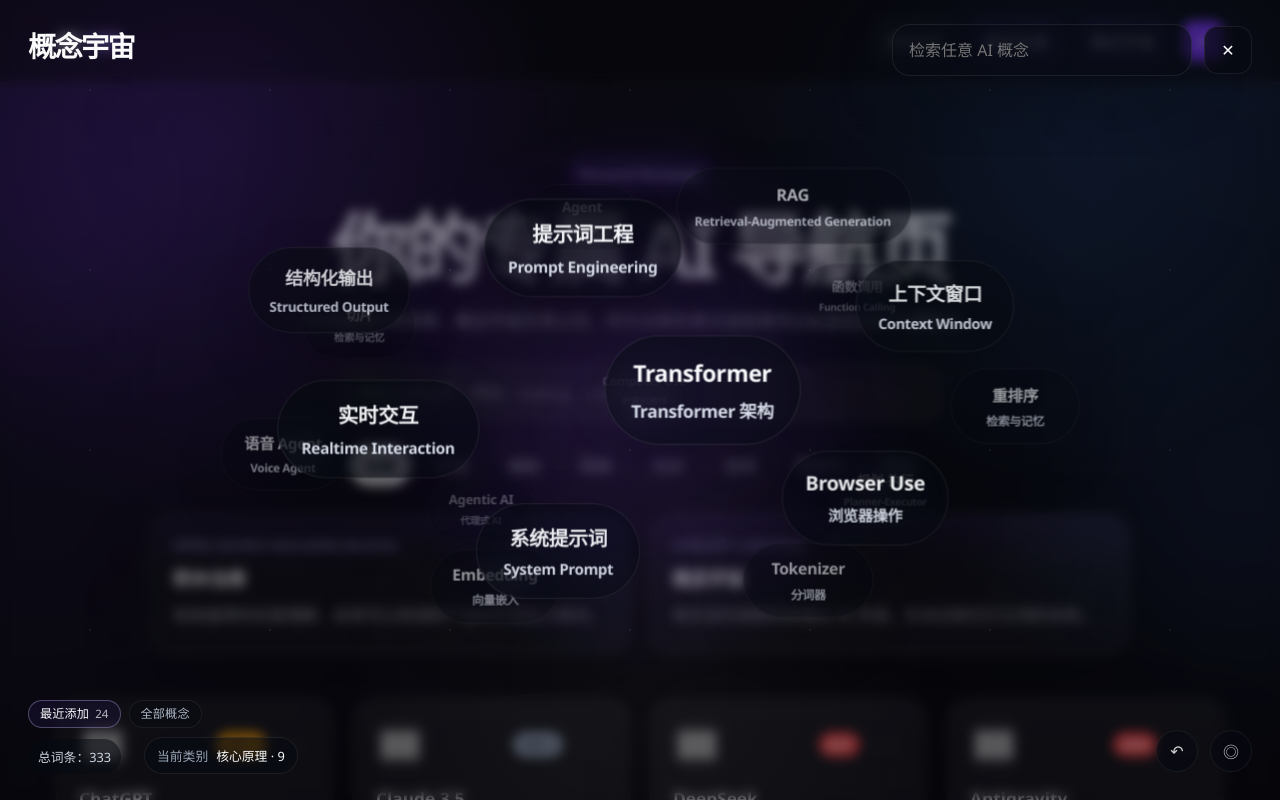
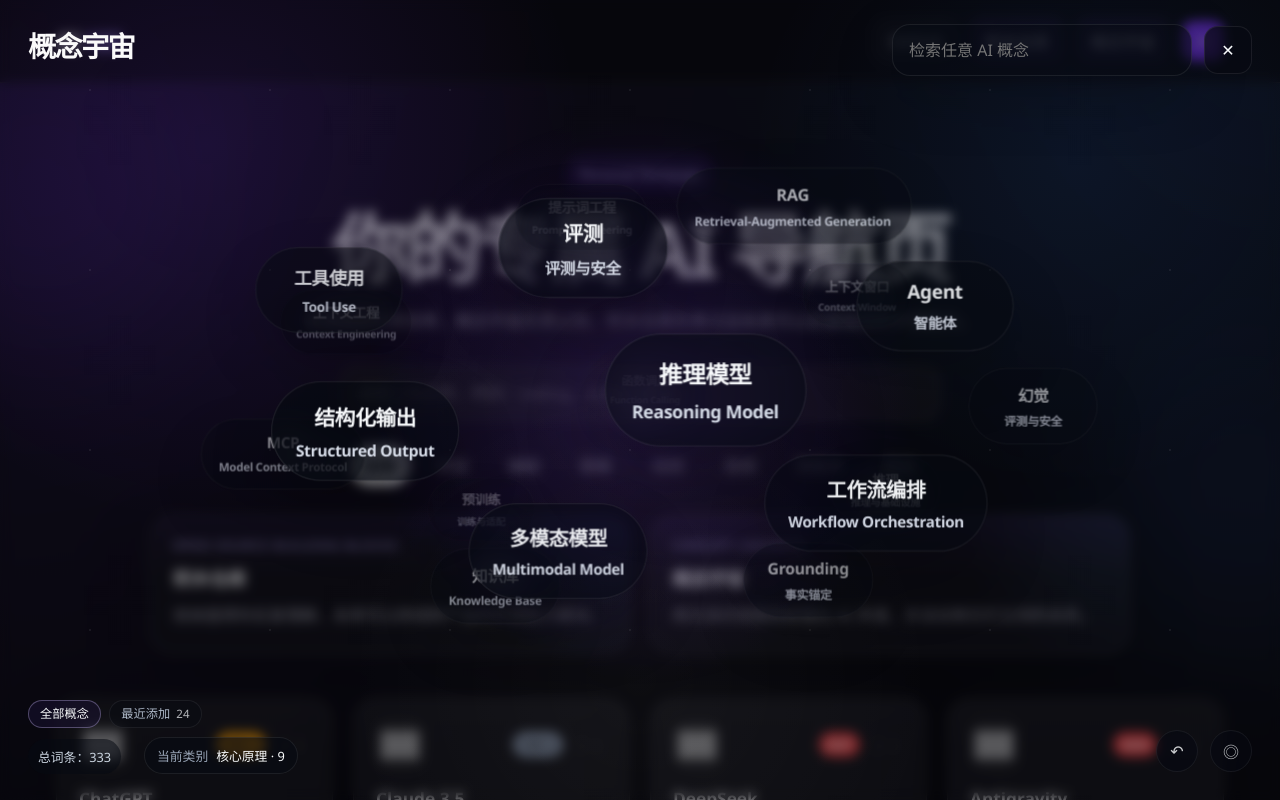
Before and after one commit to 9iliudar/Ai123, a Next.js app: page / in a window 1280 px wide. Both pictures are taken after a click on the button "概念宇宙". Shown: the top 800 px of the page. Built offline with nearby package versions, Linux system fonts and the light colour scheme; grey boxes are pictures that could not be loaded.

Commit message:
Adjust concept freshness filter behavior

```diff
--- a/components/concept-universe.js
+++ b/components/concept-universe.js
@@ -148,7 +148,7 @@ export default function ConceptUniverse({ open, onClose, requestedConcept }) {
   const [isHudPinned, setIsHudPinned] = useState(false);
   const [masteryMap, setMasteryMap] = useState({});
   const [activeClusterId, setActiveClusterId] = useState(conceptUniverse.clusters[0]?.id ?? null);
-  const [activeFreshness, setActiveFreshness] = useState(RECENT_FRESHNESS);
+  const [activeFreshness, setActiveFreshness] = useState(ALL_FRESHNESS);
   const [isClusterMenuOpen, setIsClusterMenuOpen] = useState(false);
   const [isPointerDown, setIsPointerDown] = useState(false);
   const [isDragging, setIsDragging] = useState(false);
@@ -861,18 +861,18 @@ export default function ConceptUniverse({ open, onClose, requestedConcept }) {
           <div className="universe-filter-row">
             <button
               type="button"
+              className={`universe-filter-chip ${activeFreshness === ALL_FRESHNESS ? "active" : ""}`}
+              onClick={() => setActiveFreshness(ALL_FRESHNESS)}
+            >
+              全部概念
+            </button>
+            <button
+              type="button"
               className={`universe-filter-chip ${activeFreshness === RECENT_FRESHNESS ? "active" : ""}`}
               onClick={() => setActiveFreshness(RECENT_FRESHNESS)}
             >
               最近添加
               <span>{recentConceptCount}</span>
-            </button>
-            <button
-              type="button"
-              className={`universe-filter-chip ${activeFreshness === ALL_FRESHNESS ? "active" : ""}`}
-              onClick={() => setActiveFreshness(ALL_FRESHNESS)}
-            >
-              全部概念
             </button>
           </div>
 
@@ -894,6 +894,7 @@ export default function ConceptUniverse({ open, onClose, requestedConcept }) {
                     type="button"
                     className={cluster.id === activeClusterId ? "is-active" : ""}
                     onClick={() => {
+                      setActiveFreshness(ALL_FRESHNESS);
                       setActiveClusterId(cluster.id);
                       setIsClusterMenuOpen(false);
                     }}
```
